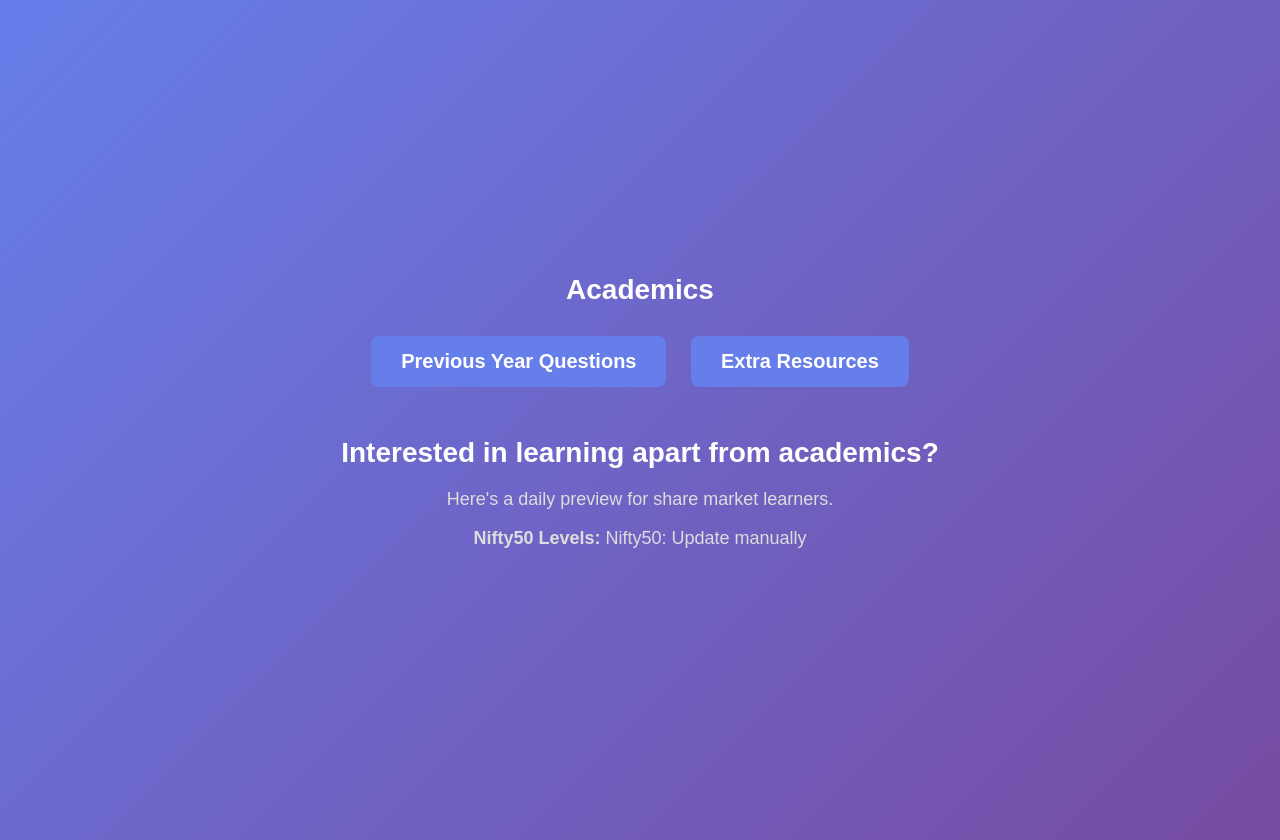
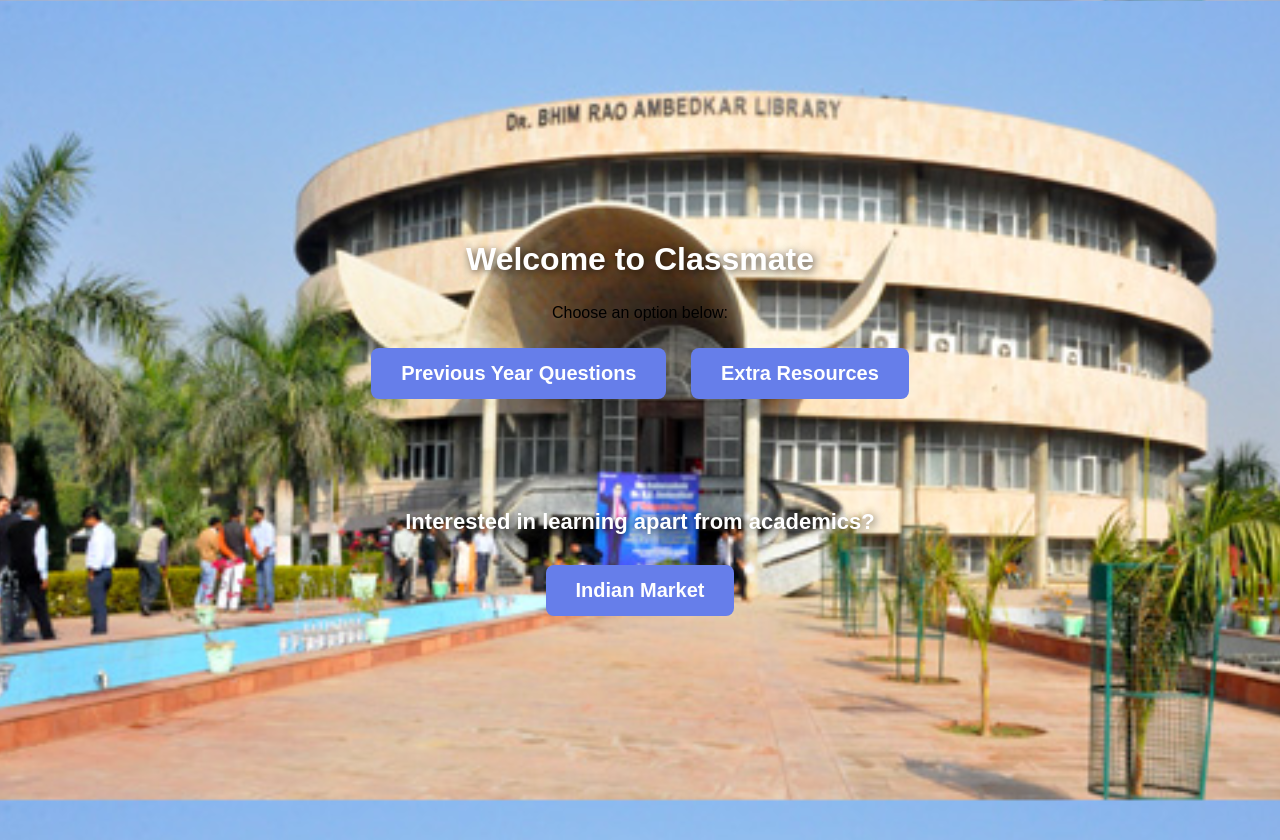
Before and after one commit to Rahul-mech/gjuproject, a plain HTML site: page index.html in a window 1280 px wide. Drawn offline with Linux system fonts and the light colour scheme.

Commit message:
Update index.html

```diff
--- a/index.html
+++ b/index.html
@@ -8,35 +8,26 @@
     body {
       margin: 0;
       font-family: 'Arial', sans-serif;
-      background: linear-gradient(135deg, #667eea, #764ba2);
-      height: 100vh;
+      background: url('https://raw.githubusercontent.com/Rahul-mech/gjuproject/main/0152a5d6-726c-4ade-b30a-ace787c68e49.jpg') no-repeat center center fixed;
+      background-size: cover;
       display: flex;
       flex-direction: column;
       align-items: center;
       justify-content: center;
       padding: 20px;
+      min-height: 100vh;
     }
 
     .container {
-      width: 70%;
-      max-width: 800px;
       text-align: center;
+      margin-bottom: 40px;
     }
 
     h2 {
-      margin-bottom: 20px;
-      color: #fff;
-      font-weight: 700;
-      font-size: 28px;
-    }
-
-    p {
-      color: #ddd;
-      font-size: 18px;
-    }
-
-    .section {
-      margin-bottom: 40px;
+      color: white;
+      font-size: 32px;
+      font-weight: bold;
+      text-shadow: 2px 2px 8px rgba(0, 0, 0, 0.7);
     }
 
     .btn {
@@ -49,20 +40,27 @@
       margin: 10px;
       cursor: pointer;
       border-radius: 8px;
-      transition: background 0.3s ease;
+      transition: background 0.3s ease, transform 0.2s;
     }
 
     .btn:hover {
       background: #556cd6;
+      transform: scale(1.05);
+    }
+
+    .section {
+      margin-top: 40px;
+      padding: 20px;
+      text-align: center;
+      color: white;
+      font-size: 22px;
+      font-weight: bold;
+      text-shadow: 2px 2px 8px rgba(0, 0, 0, 0.7);
     }
 
     @media (max-width: 768px) {
-      .container {
-        width: 90%;
-        padding: 30px;
-      }
       h2 {
-        font-size: 22px;
+        font-size: 24px;
       }
       .btn {
         font-size: 16px;
@@ -74,25 +72,21 @@
 <body>
 
 <div class="container">
-  <!-- Academics Section -->
-  <div class="section">
-    <h2>Academics</h2>
+  <h2>Welcome to Classmate</h2>
+  <p>Choose an option below:</p>
+
+  <!-- Academic Section -->
+  <div>
     <button class="btn" onclick="window.location.href='previous_year_questions.html'">Previous Year Questions</button>
     <button class="btn" onclick="window.location.href='extra_resources.html'">Extra Resources</button>
   </div>
-
-  <!-- Share Market Section -->
-  <div class="section">
-    <h2>Interested in learning apart from academics?</h2>
-    <p>Here's a daily preview for share market learners.</p>
-    <p><strong>Nifty50 Levels:</strong> <span id="nifty-levels">Update manually</span></p>
-  </div>
 </div>
 
-<script>
-  // You can manually update this text daily
-  document.getElementById("nifty-levels").innerText = "Nifty50: Update manually";
-</script>
+<!-- Share Market Section -->
+<div class="section">Interested in learning apart from academics?</div>
+<div>
+  <button class="btn" onclick="window.location.href='indian_market.html'">Indian Market</button>
+</div>
 
 </body>
 </html>
```
